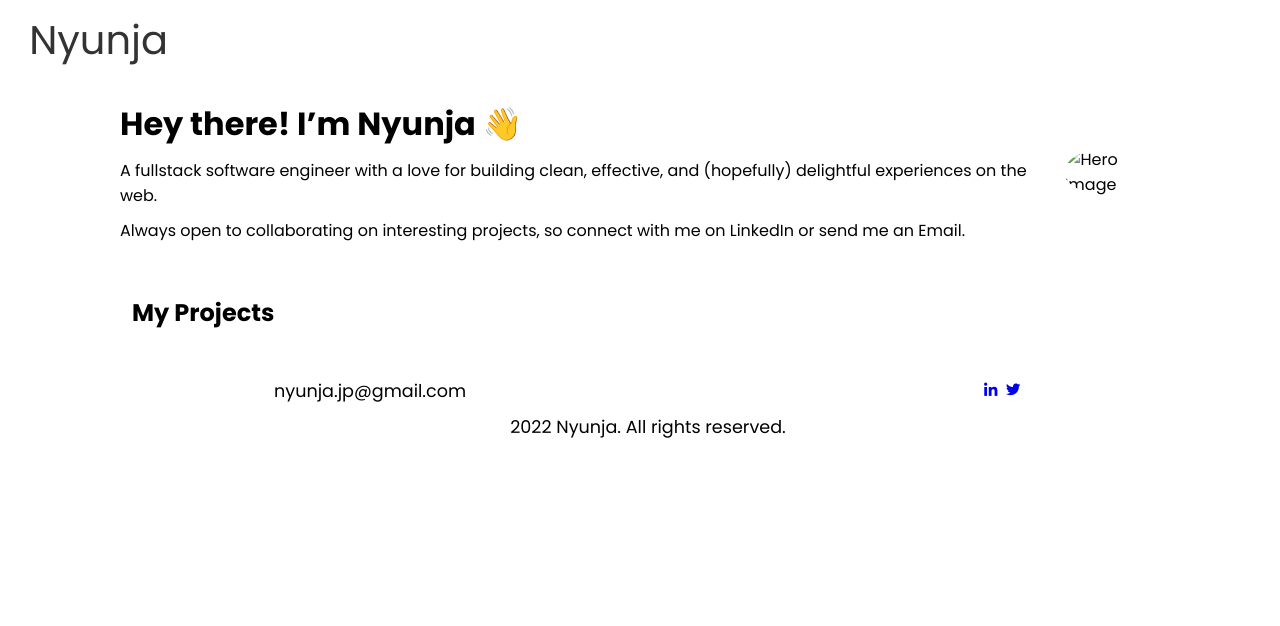
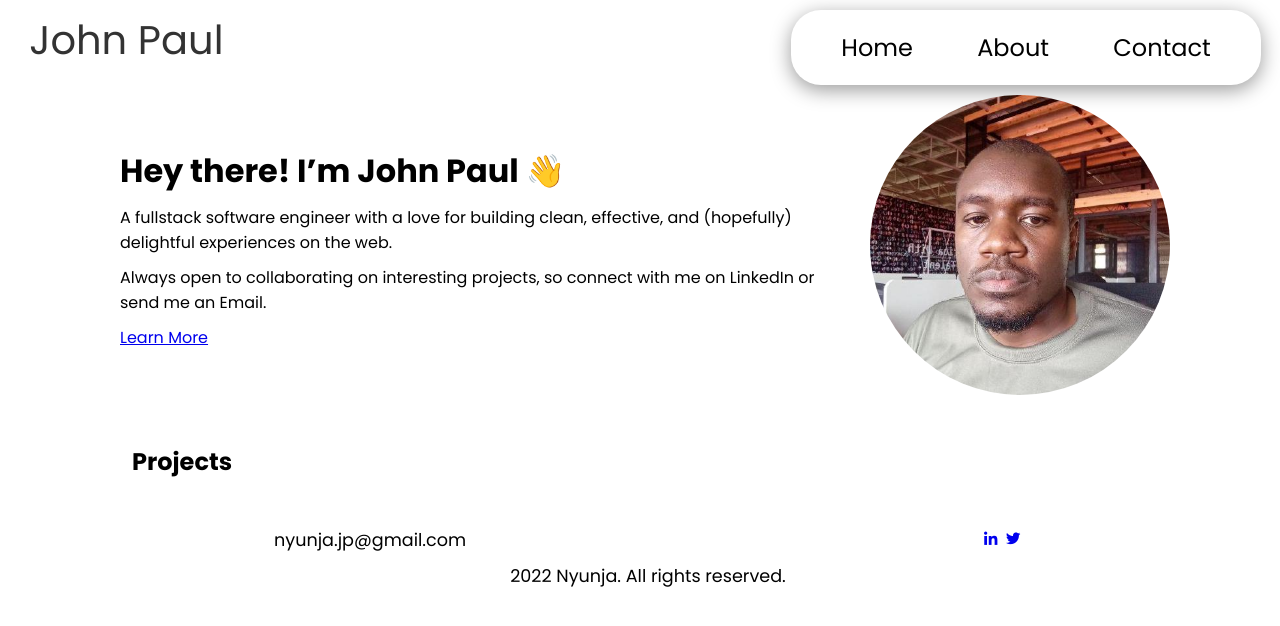
Before and after one commit to nyunja/nyunja.github.io, a plain HTML site: page index.html in a window 1280 px wide. Drawn offline with nearby package versions, Linux system fonts and the light colour scheme; no server answers.

Commit message:
update: bio and link to profile image

```diff
--- a/index.html
+++ b/index.html
@@ -4,7 +4,7 @@
 <head>
     <meta charset="UTF-8" />
     <meta name="viewport" content="width=device-width, initial-scale=1.0" />
-    <title>Nyunja</title>
+    <title>John Paul Nyunja</title>
     <link href='https://unpkg.com/boxicons@2.1.4/css/boxicons.min.css' rel='stylesheet'>
     <link rel="stylesheet" href="./static/css/style.css" />
     <script src="./static/js/index.js"></script>
@@ -14,9 +14,9 @@
     <div class="container">
         <div class="nav-area">
             <div class="logo">
-                Nyunja
+                John Paul
             </div>
-            <!-- <div class="nav-container">
+            <div class="nav-container">
                 <div class="menu-icon"><i class='bx bx-menu-alt-right'></i></div>
                 <nav class="main">
                     <ul>
@@ -32,21 +32,21 @@
                         <li><a href="#">Contact</a></li>
                     </ul>
                 </nav>
-            </div> -->
+            </div>
         </div>
         <div class="hero">
             <div class="hero-text">
-                <h1>Hey there! I’m Nyunja 👋</h1>
+                <h1>Hey there! I’m John Paul 👋</h1>
                 <p>A fullstack software engineer with a love for building clean, effective, and (hopefully) delightful experiences on the web.</p>
                 <p>Always open to collaborating on interesting projects, so connect with me on LinkedIn or send me an Email.</p>
-                <!-- <a href="#" class="btn">Learn More</a> -->
+                <a href="#" class="btn">Learn More</a>
             </div>
             <div class="hero-image">
-                <img src="profile-picture.jpeg" alt="Hero Image" />
+                <img src="static/images/profile-picture.jpeg" alt="Hero Image" />
             </div>
         </div>
         <div class="github-section">
-            <h2>My Projects</h2>
+            <h2>Projects</h2>
             <div id="repos"></div>
         </div>
         <div class="footer">
```
